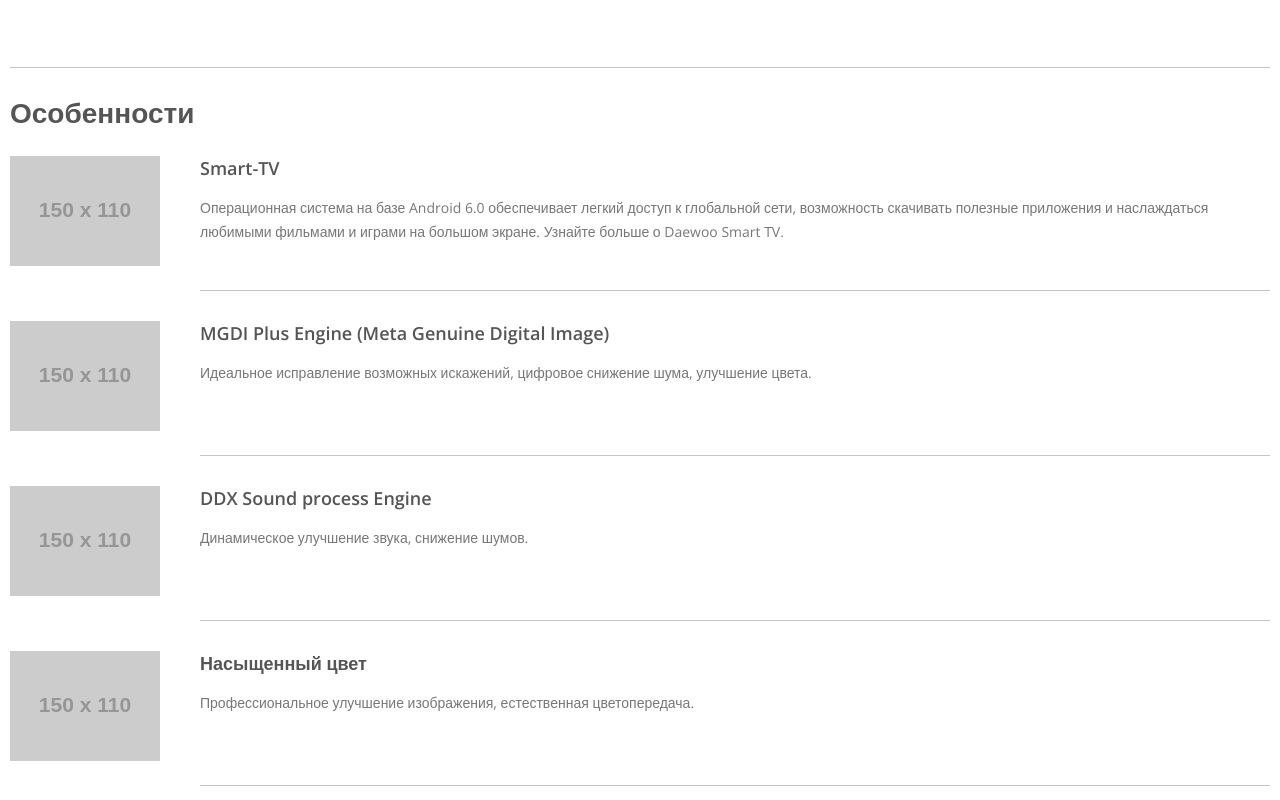
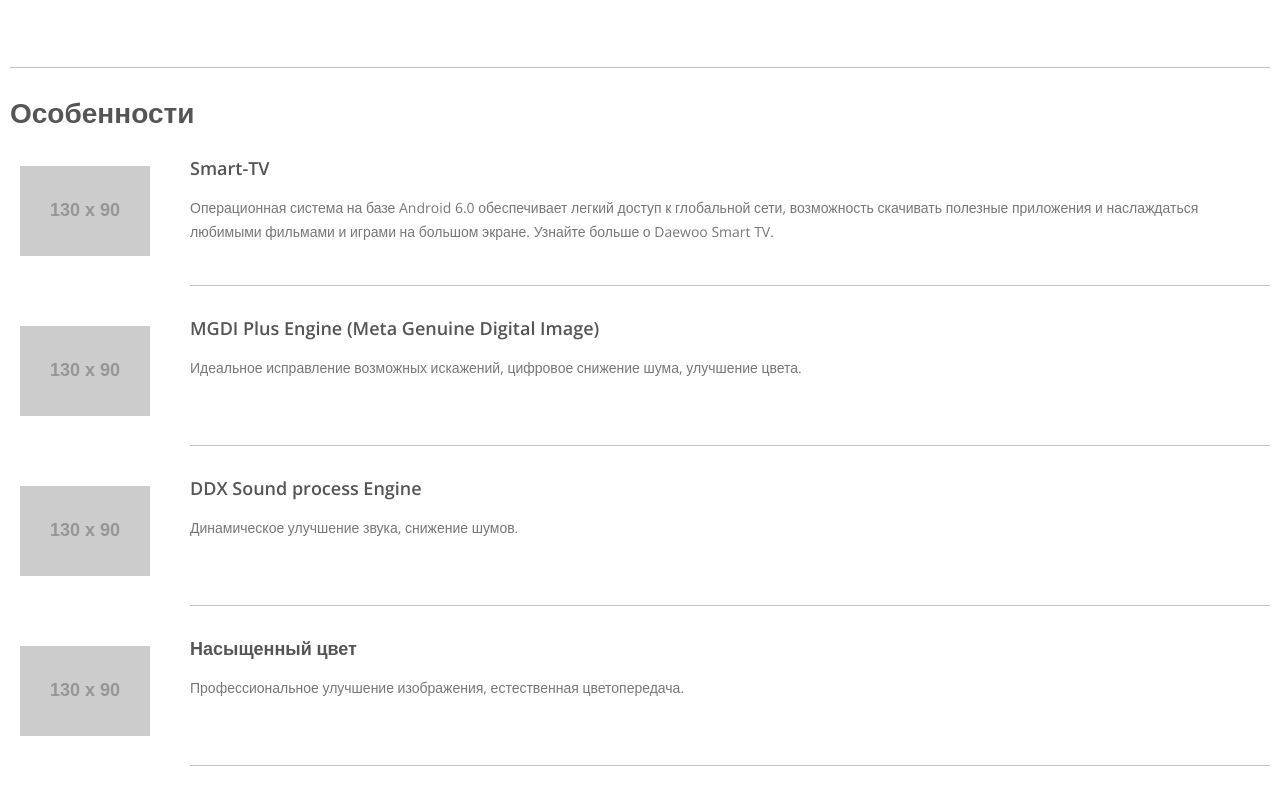
Before and after one commit to ScidWeb/testShowProject, a plain HTML site: page index.html in a window 1280 px wide. Shown: the part 2980-3780 px from the top of the page. Drawn offline with nearby package versions, Linux system fonts and the light colour scheme; placeholder pictures from the web are drawn by us.

Commit message:
refresh project

```diff
--- a/assets/css/style.css
+++ b/assets/css/style.css
@@ -928,7 +928,7 @@ h2 {
 .card-features-small__item {
     display: flex;
     margin-bottom: 30px;
-    padding-bottom: 25px;
+    padding-bottom: 20px;
 }
 
 @media screen and (max-width: 768px) {
@@ -939,7 +939,8 @@ h2 {
 
 .card-features-small__wrapper {
     flex-shrink: 0;
-    margin-right: 40px;
+    margin-right: 30px;
+    padding: 10px;
 }
 
 @media screen and (max-width: 768px) {
@@ -949,8 +950,8 @@ h2 {
 }
 
 .card-features-small__image {
-    width: 150px;
-    height: 110px;
+    width: 130px;
+    height: 90px;
     -o-object-fit: cover;
     object-fit: cover;
 }
@@ -959,7 +960,7 @@ h2 {
     display: flex;
     flex-direction: column;
     width: 100%;
-    margin-bottom: -25px;
+    margin-bottom: -20px;
     border-bottom: 1px solid #c4c4c4;
 }
 
--- a/index.html
+++ b/index.html
@@ -591,7 +591,7 @@
 
             <div class="card-features-small__item">
                 <div class="card-features-small__wrapper">
-                    <img class="card-features-small__image" src="https://via.placeholder.com/150x110.png/ccc/ffffff/O%20" alt="information"></img>
+                    <img class="card-features-small__image" src="https://via.placeholder.com/130x90.png/ccc/ffffff/O%20" alt="information"></img>
                 </div>
                 <div class="card-features-small__info">
                     <div class="card-features-small__title">Smart-TV</div>
@@ -601,7 +601,7 @@
 
             <div class="card-features-small__item">
                 <div class="card-features-small__wrapper">
-                    <img class="card-features-small__image" src="https://via.placeholder.com/150x110.png/ccc/ffffff/O%20" alt="information"></img>
+                    <img class="card-features-small__image" src="https://via.placeholder.com/130x90.png/ccc/ffffff/O%20" alt="information"></img>
                 </div>
                 <div class="card-features-small__info">
                     <div class="card-features-small__title">MGDI Plus Engine (Meta Genuine Digital Image)</div>
@@ -611,7 +611,7 @@
 
             <div class="card-features-small__item">
                 <div class="card-features-small__wrapper">
-                    <img class="card-features-small__image" src="https://via.placeholder.com/150x110.png/ccc/ffffff/O%20" alt="information"></img>
+                    <img class="card-features-small__image" src="https://via.placeholder.com/130x90.png/ccc/ffffff/O%20" alt="information"></img>
                 </div>
                 <div class="card-features-small__info">
                     <div class="card-features-small__title">DDX Sound process Engine</div>
@@ -621,7 +621,7 @@
 
             <div class="card-features-small__item">
                 <div class="card-features-small__wrapper">
-                    <img class="card-features-small__image" src="https://via.placeholder.com/150x110.png/ccc/ffffff/O%20" alt="information"></img>
+                    <img class="card-features-small__image" src="https://via.placeholder.com/130x90.png/ccc/ffffff/O%20" alt="information"></img>
                 </div>
                 <div class="card-features-small__info">
                     <div class="card-features-small__title">Насыщенный цвет</div>
```
Also changed, not shown: card-detail.html (+4 -4 lines), assets/css/style.min.css.
